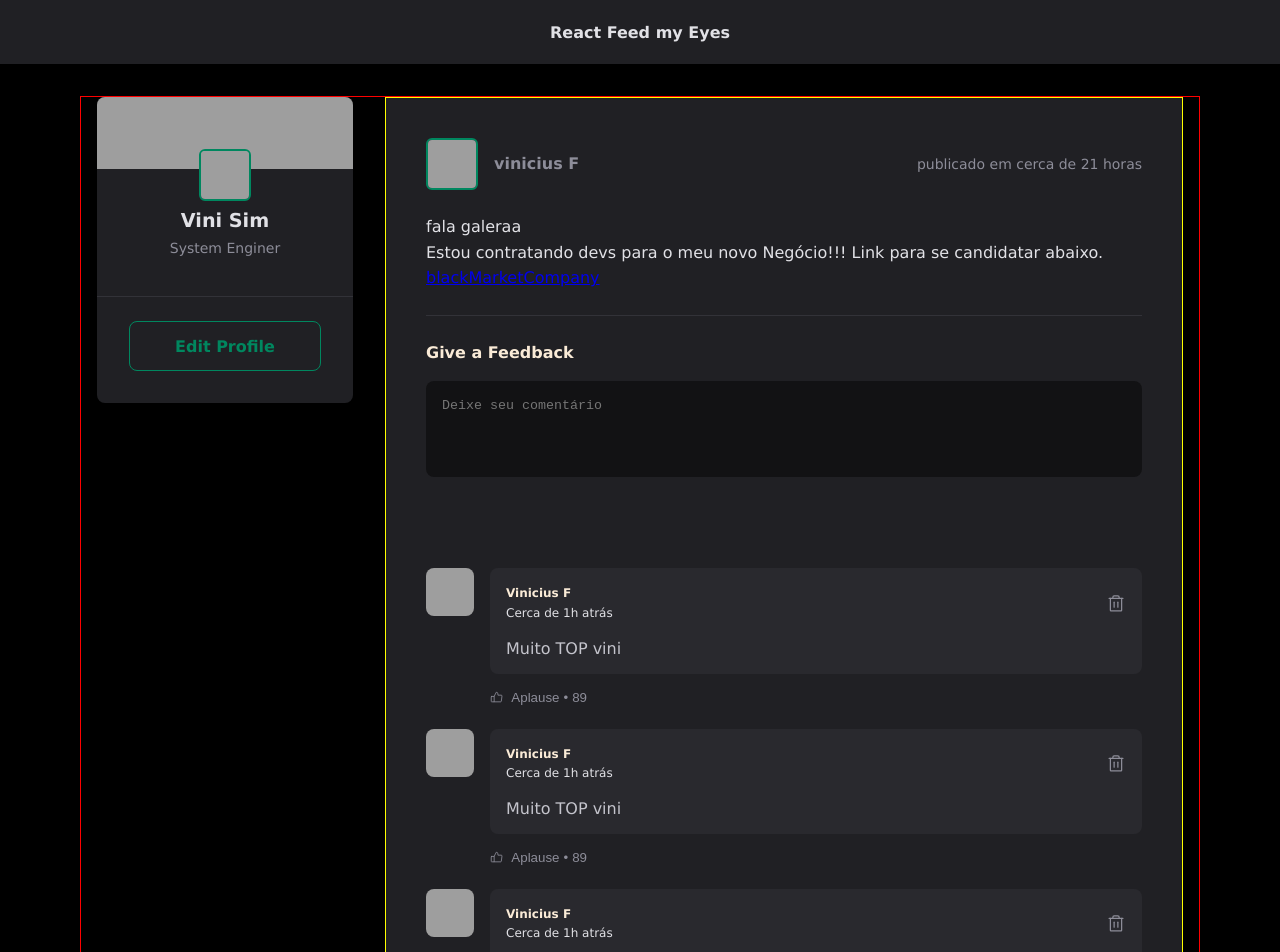
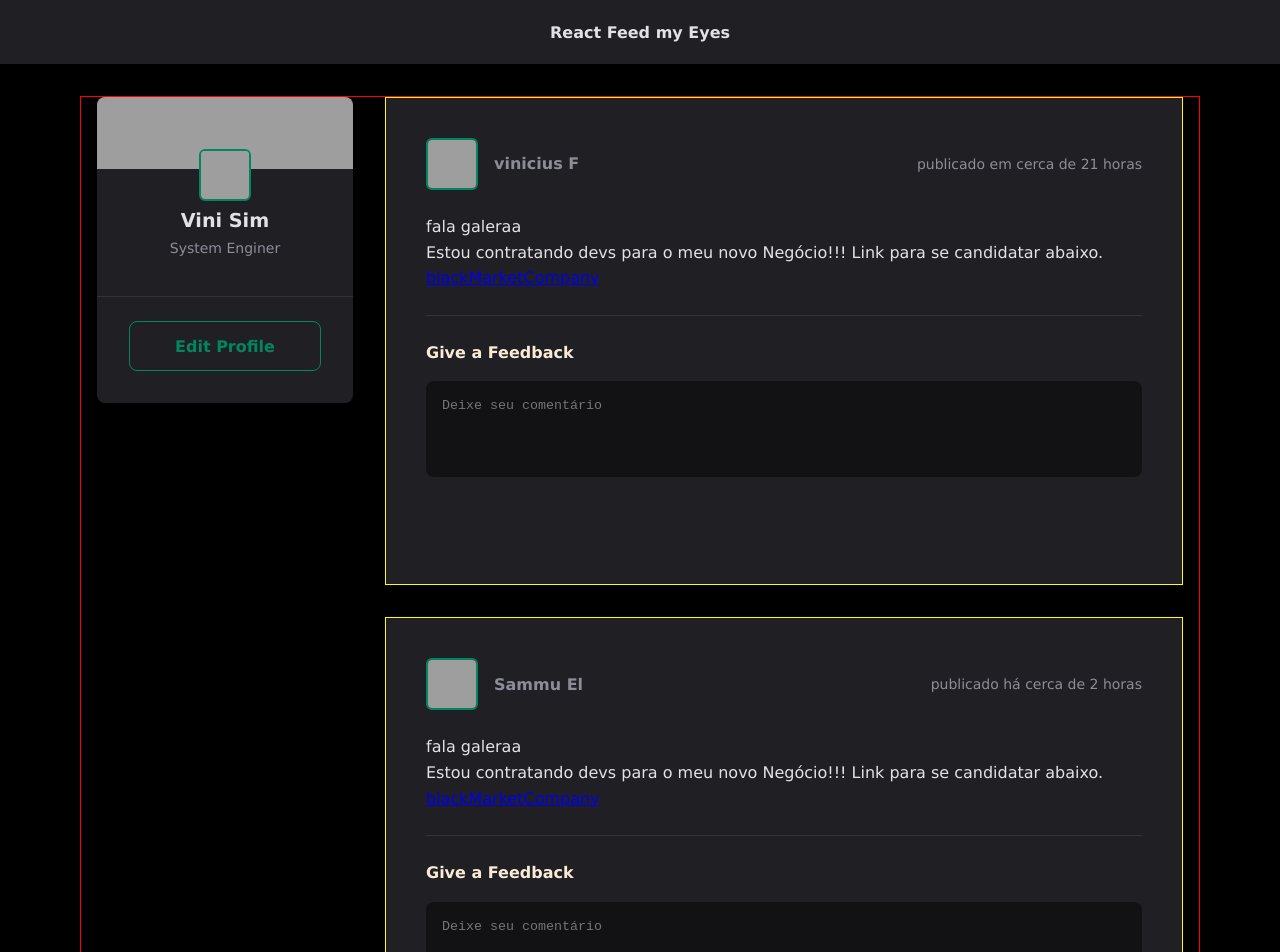
Before and after one commit to ViniMF13/React-feed, a React (Vite) app: page / in a window 1280 px wide. Shown: the top 952 px of the page. Built offline with nearby package versions, Linux system fonts and the light colour scheme; grey boxes are pictures that could not be loaded.

Commit message:
add  dinamic comments

```diff
--- a/src/App.jsx
+++ b/src/App.jsx
@@ -47,6 +47,7 @@
           {posts.map(post => {
             return (
                 <Post
+                  key={post.publishedAt}
                   author={post.author}
                   content={post.content}
                   publishedAt={post.publishedAt}
--- a/src/components/Comment.jsx
+++ b/src/components/Comment.jsx
@@ -3,7 +3,12 @@
 import { ThumbsUp, Trash } from "phosphor-react";
 
 
-export function Comment(){
+export function Comment({ content, onDeleteComment }){
+
+    function handleDeletComment(){
+       onDeleteComment(content)
+    }
+
     return(
         <div className={styles.comment}>
             <Avatar hasBorder={false} src="https://github.com/diego3g.png" />
@@ -16,12 +21,12 @@
                             <time dateTime="2023-03-28 08:13:30">Cerca de 1h atrás</time>
                         </div>
 
-                        <button title='Delete'>
+                        <button onClick={handleDeletComment} title='Delete'>
                             <Trash size={20} />
                         </button>
                     </header>
 
-                    <p>Muito TOP vini</p>
+                    <p>{content}</p>
                 </div>
 
                 <footer>
--- a/src/components/Post.jsx
+++ b/src/components/Post.jsx
@@ -3,10 +3,10 @@
 import { Avatar } from './Avatar';
 import { format, formatDistanceToNow} from 'date-fns';
 import ptBR from 'date-fns/locale/pt-BR';
+import { useState } from 'react';
 
 
 export function Post({ author, content, publishedAt }) {
-
     const publishetAtFormatted = format(publishedAt, "d 'de' LLLL 'às' HH:mm'h'", {
       locale: ptBR,
     })
@@ -15,6 +15,32 @@
       locale: ptBR,
       addSuffix: true,
     })
+
+    const [comments, setComments] = useState([
+
+    ])
+
+    const [newCommentText, setNewCommentText] = useState('')
+
+    function handleCreateNewComment() {
+      event.preventDefault()
+
+      setComments([...comments, newCommentText])
+      setNewCommentText('')
+    }
+
+    function handleNewCommentChange() {
+      setNewCommentText(event.target.value)
+    }
+
+    function deleteComment(commentToDelete) {
+      const commentsWithoutDeletedOne = comments.filter(comment => {
+        return comment !== commentToDelete
+      })
+
+      setComments(commentsWithoutDeletedOne)
+    }
+
 
     return (
         <article className={styles.post}>
@@ -36,20 +62,31 @@
             <a href="#">{content[2].content}</a>
           </div>
 
-          <form className={styles.commentForm}>
+          <form onSubmit={handleCreateNewComment} className={styles.commentForm}>
              <strong>Give a Feedback</strong>
 
-             <textarea placeholder='Deixe seu comentário'/>
+             <textarea
+               onChange={handleNewCommentChange}
+               name='comment'
+               placeholder='Deixe seu comentário'
+               value={newCommentText}
+               />
 
-             <footer>
+              <footer id='submitBtn'>
                  <button type='submit'>Coment</button>
-             </footer>
+              </footer>
           </form>
 
           <div className={styles.commentList}>
-            <Comment />
-            <Comment />
-            <Comment />
+            {comments.map(comment => {
+              return (
+                 <Comment
+                    key={comment}
+                    content={comment}
+                    onDeleteComment={deleteComment}
+                  />
+            )
+          })}
           </div>
         </article>
     )
```
